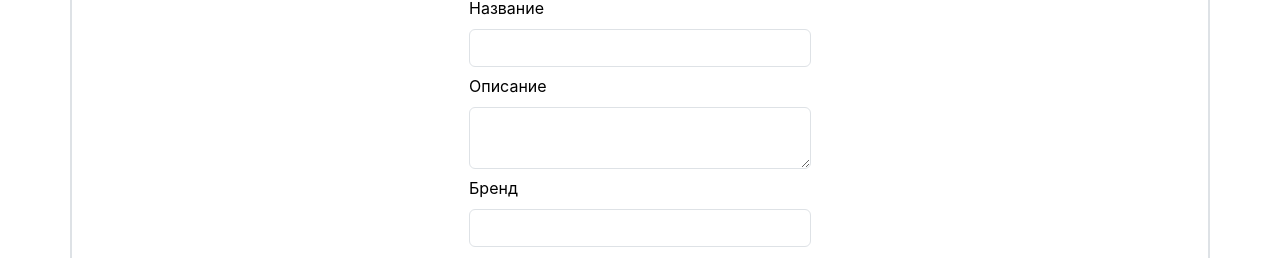
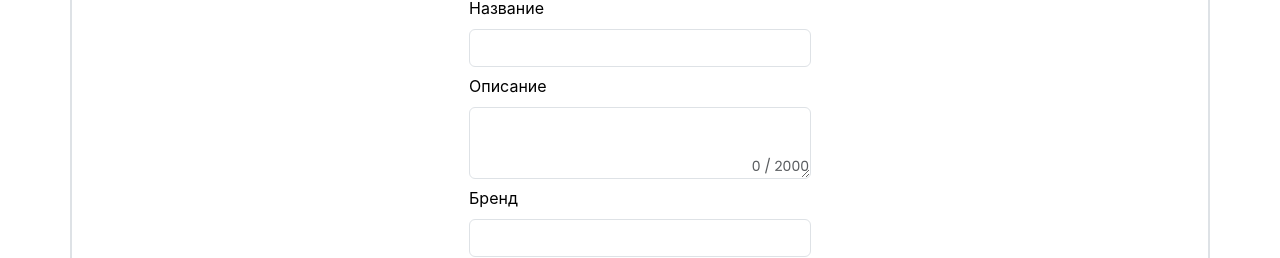
Before and after one commit to Garleenn/Few-Place, a Vue app: page /CreateProduct in a window 1280 px wide. Shown: the part 336-594 px from the top of the page. Built offline with nearby package versions, Linux system fonts and the light colour scheme.

Commit message:
Небольшие правки к доступу товара

```diff
--- a/index.js
+++ b/index.js
@@ -34,7 +34,7 @@ const productSchema = new mongoose.Schema({
         required: true,
         unique: true,
         min: 10,
-        max: 2000
+        max: 2000,
     },
     price: {
         type: Number,
--- a/src/components/CreateProduct.vue
+++ b/src/components/CreateProduct.vue
@@ -3,6 +3,7 @@ import Header from '../components/Header.vue';
 import Footer from '../components/Footer.vue';
 
 import axios from 'axios';
+import e from 'cors';
 axios.defaults.baseURL = 'http://localhost:3005'
 export default {
     components: { Header, Footer },
@@ -23,6 +24,7 @@ export default {
     methods: {
         async createProduct() {
             try {
+                if(this.description.length <= 2000) {
                     await axios.post('/products', {
                         title: this.title,
                         description: this.description,
@@ -35,7 +37,11 @@ export default {
                         author: this.$route.query.author,
                     });
                     this.error = 'Опубликованно!';
-                window.location.href = `http://localhost:5173/`;
+                    // window.location.href = `http://localhost:5173/`;
+                    this.$router.push('/');
+                } else {
+                    this.error = 'Описание должно быть длиннее 10 и короче 2000 символов!';
+                }
             } catch (err) {
                 this.error = err;
             }
@@ -55,8 +61,11 @@ export default {
                 <input type="text" class="form-control mb-2" v-model="image">
                 <label class="form-label">Название</label>
                 <input type="text" class="form-control mb-2" v-model="title">
+                <div class="descr">
                     <label class="form-label">Описание</label>
-                <textarea type="text" class="form-control mb-2" v-model="description"></textarea>
+                    <textarea type="text" class="form-control mb-2 pb-3" v-model="description" cols="20"></textarea>
+                    <span class="text-muted symbol-counter">{{ description.length }} / 2000</span>
+                </div>
                 <label class="form-label">Бренд</label>
                 <input type="text" class="form-control mb-2" v-model="brand">
                 <label class="form-label">Категория</label>
@@ -88,4 +97,14 @@ export default {
 .content {
     min-height: calc(100vh - 325px);
 }
+.descr {
+    position: relative;
+}
+
+.symbol-counter {
+    position: absolute;
+    bottom: 2px;
+    right: 2px;
+    font-size: 14px;
+}
 </style>
--- a/src/components/ProductItem.vue
+++ b/src/components/ProductItem.vue
@@ -96,9 +96,8 @@ export default {
             </span>
             <span>В наличии: {{ product.countHas }}</span>
             <b class="fs-3">{{ product.price }} рублей</b>
-            <button v-if="this.$route.query.itsMine == 'false'" :disabled="isAdded" @click="addToCart" type="button" class="btn btn-outline-primary">
+            <button :disabled="this.$route.query.itsMine == 'true'" @click="addToCart" type="button" class="btn btn-outline-primary">
                 {{ inCart }}</button>
-            <button v-else disabled type="button" class="btn btn-outline-primary">Это ваш товар</button>
             <h4 v-if="error" class="text-danger">{{ error }}</h4>
             <div class="btn-group" v-if="this.$route.query.itsMine == 'true'">
                 <button type="button" class="btn btn-outline-primary">Действие</button>
--- a/src/components/Profile.vue
+++ b/src/components/Profile.vue
@@ -104,7 +104,7 @@ export default {
             <h2>Мои объявления: </h2>
             <div class="d-flex justify-content flex-wrap gap-3" v-if="this.products.length != 0">
                 <div class="card d-flex flex-column gap-3" v-for="product in products">
-                    <router-link :to="`/Product?id=${product._id}&itsMine=true`">
+                    <router-link :to="`/Product?id=${product._id}&itsMine=${this.$route.query.amI}`">
                         <div class="image-block text-center mx-auto"><img class="mx-auto my-auto" :src="product.image"
                                 :alt="product.title"></div>
                         <div class="product-info d-flex flex-column gap-1">
```
Lines whose indentation alone changed are shown as unchanged.
